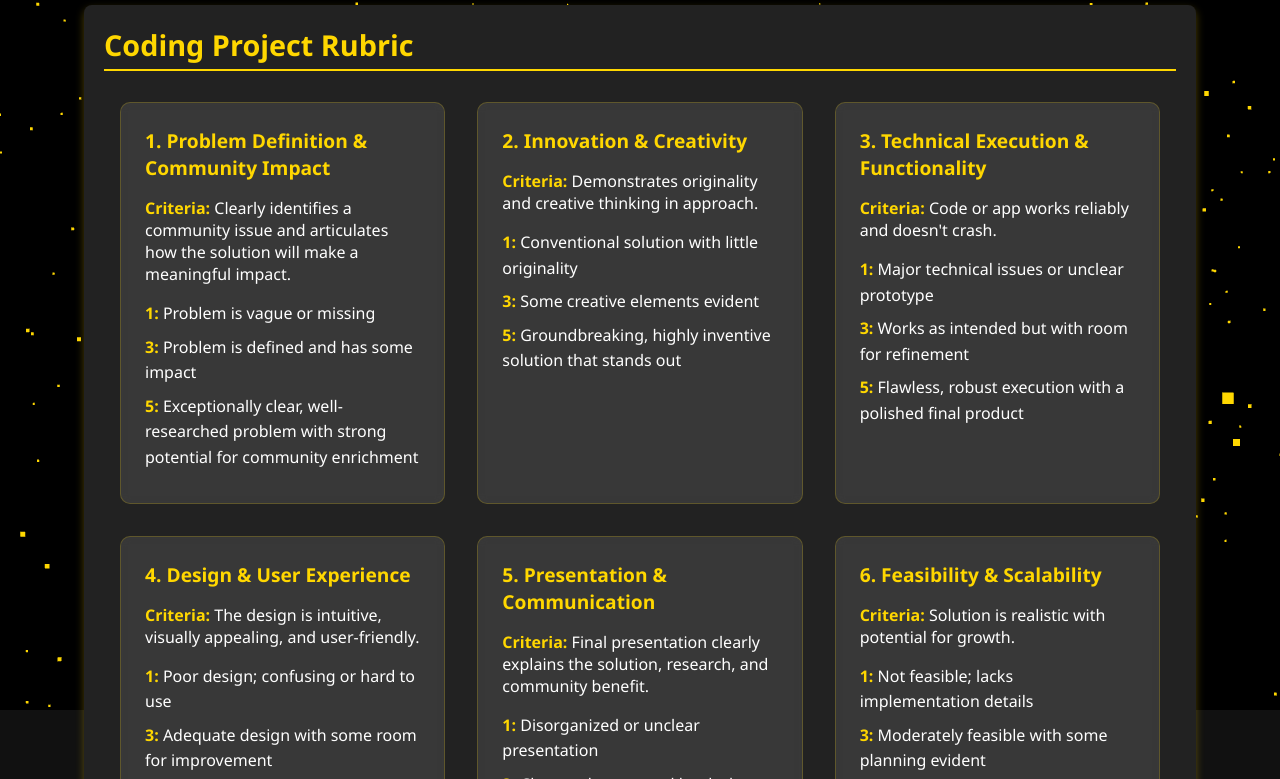
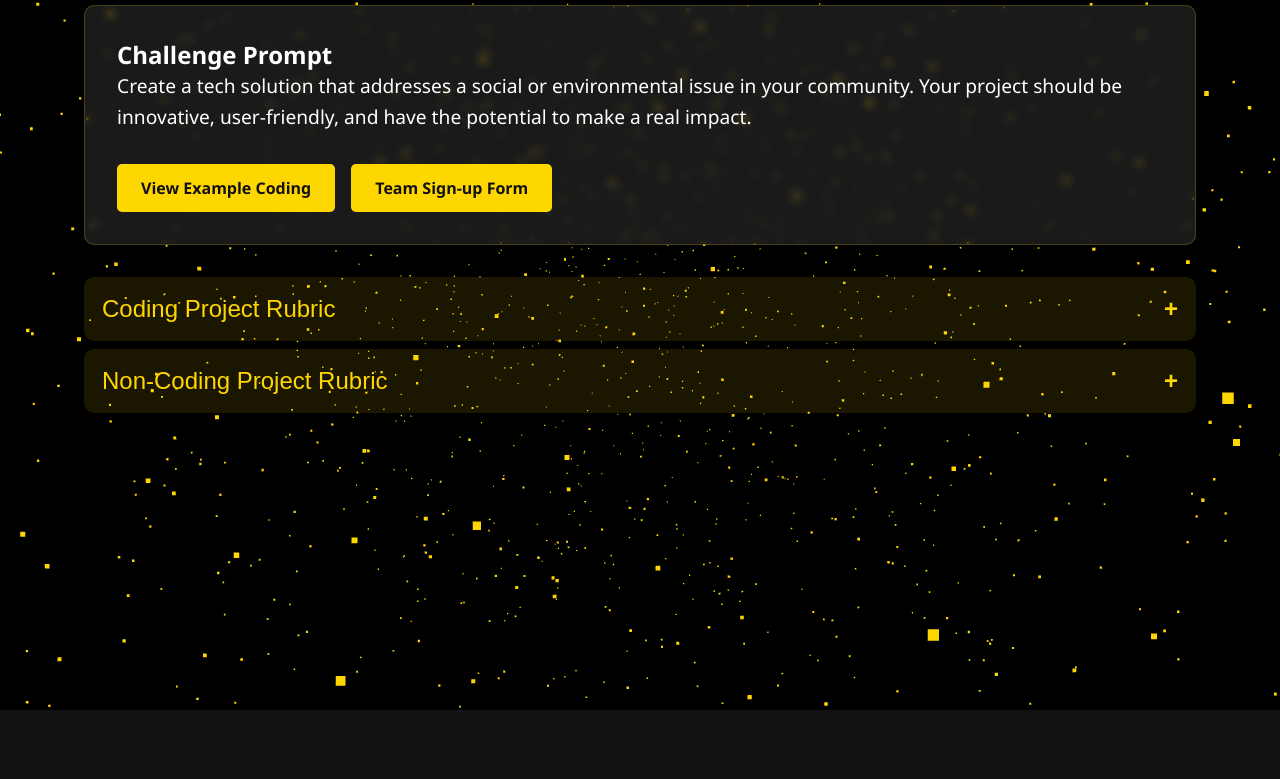
Before and after one commit to Kanwar-Ghuman/fhs-hackathon, a plain HTML site: page resources.html in a window 1280 px wide. Shown: the part 150-929 px from the top of the page. After the commit the page ends 860 px from the top, so only its background shows below. Drawn offline with nearby package versions, Linux system fonts and the light colour scheme.

Commit message:
resources update

```diff
--- a/resources.html
+++ b/resources.html
@@ -5,6 +5,82 @@
     <meta name="viewport" content="width=device-width, initial-scale=1.0" />
     <title>Resources - FHS Hackathon</title>
     <link rel="stylesheet" href="style.css" />
+    <style>
+      /* Collapsible styles */
+      .collapsible {
+        background: rgba(255, 215, 0, 0.1);
+        color: #ffd700;
+        cursor: pointer;
+        padding: 18px;
+        width: 100%;
+        border: none;
+        text-align: left;
+        outline: none;
+        font-size: 1.5rem;
+        transition: 0.4s;
+        border-radius: 10px;
+        margin-bottom: 0.5rem;
+        display: flex;
+        justify-content: space-between;
+        align-items: center;
+      }
+
+      .collapsible:after {
+        content: "\002B";
+        color: #ffd700;
+        font-weight: bold;
+        float: right;
+        margin-left: 5px;
+      }
+
+      .collapsible-content {
+        max-height: 0;
+        overflow: hidden;
+        transition: max-height 0.3s ease-out;
+      }
+
+      .prompt-section {
+        background: rgba(255, 255, 255, 0.1);
+        padding: 2rem;
+        border-radius: 10px;
+        margin-bottom: 2rem;
+        backdrop-filter: blur(5px);
+        border: 1px solid rgba(255, 215, 0, 0.2);
+      }
+
+      .prompt-text {
+        font-size: 1.2rem;
+        line-height: 1.6;
+        margin-bottom: 2rem;
+        color: #fff;
+      }
+
+      .button-container {
+        display: flex;
+        gap: 1rem;
+        flex-wrap: wrap;
+      }
+
+      .redirect-button {
+        background: #ffd700;
+        color: #111;
+        padding: 0.8rem 1.5rem;
+        border: none;
+        border-radius: 5px;
+        font-size: 1rem;
+        font-weight: bold;
+        cursor: pointer;
+        transition: all 0.3s ease;
+        text-decoration: none;
+        display: inline-block;
+      }
+
+      .redirect-button:hover {
+        background: #ffeb3b;
+        transform: translateY(-2px);
+        box-shadow: 0 4px 8px rgba(0, 0, 0, 0.2);
+      }
+    </style>
   </head>
   <body>
     <nav class="navbar">
@@ -16,18 +92,45 @@
 
     <div class="container">
       <header>
-        <h1>Judging Rubrics</h1>
+        <h1>Hackathon Resources</h1>
       </header>
       <div class="content">
+        <!-- Challenge Prompt Section -->
+        <section class="prompt-section">
+          <h2>Challenge Prompt</h2>
+          <p class="prompt-text">
+            Create a tech solution that addresses a social or environmental
+            issue in your community. Your project should be innovative,
+            user-friendly, and have the potential to make a real impact.
+          </p>
+          <div class="button-container">
+            <a
+              href="https://hackathon-example.vercel.app/?authuser=0"
+              class="redirect-button"
+              target="_blank"
+              >View Example Coding</a
+            >
+            <a
+              href="https://docs.google.com/forms/d/e/1FAIpQLSf3BkCAzcM5G7rMOKBFXWxjk_7SMSAB3tFvDuE5gUyWUMKSHA/viewform"
+              class="redirect-button"
+              target="_blank"
+              >Team Sign-up Form</a
+            >
+          </div>
+        </section>
+
+        <!-- Collapsible Rubric Sections -->
+        <button class="collapsible">Coding Project Rubric</button>
+        <div class="collapsible-content">
           <section class="card rubric-section">
-          <h2>Coding Project Rubric</h2>
             <div class="rubric-grid">
               <!-- Category 1 -->
               <div class="rubric-item">
                 <h3>1. Problem Definition & Community Impact</h3>
                 <p>
-                <strong>Criteria:</strong> Clearly identifies a community issue
-                and articulates how the solution will make a meaningful impact.
+                  <strong>Criteria:</strong> Clearly identifies a community
+                  issue and articulates how the solution will make a meaningful
+                  impact.
                 </p>
                 <ul>
                   <li><strong>1:</strong> Problem is vague or missing</li>
@@ -44,8 +147,8 @@
               <div class="rubric-item">
                 <h3>2. Innovation & Creativity</h3>
                 <p>
-                <strong>Criteria:</strong> Demonstrates originality and creative
-                thinking in approach.
+                  <strong>Criteria:</strong> Demonstrates originality and
+                  creative thinking in approach.
                 </p>
                 <ul>
                   <li>
@@ -54,8 +157,8 @@
                   </li>
                   <li><strong>3:</strong> Some creative elements evident</li>
                   <li>
-                  <strong>5:</strong> Groundbreaking, highly inventive solution
-                  that stands out
+                    <strong>5:</strong> Groundbreaking, highly inventive
+                    solution that stands out
                   </li>
                 </ul>
               </div>
@@ -76,8 +179,8 @@
                     refinement
                   </li>
                   <li>
-                  <strong>5:</strong> Flawless, robust execution with a polished
-                  final product
+                    <strong>5:</strong> Flawless, robust execution with a
+                    polished final product
                   </li>
                 </ul>
               </div>
@@ -114,7 +217,8 @@
                     <strong>1:</strong> Disorganized or unclear presentation
                   </li>
                   <li>
-                  <strong>3:</strong> Clear and structured but lacks some detail
+                    <strong>3:</strong> Clear and structured but lacks some
+                    detail
                   </li>
                   <li>
                     <strong>5:</strong> Exceptionally clear, engaging, and
@@ -126,12 +230,13 @@
               <div class="rubric-item">
                 <h3>6. Feasibility & Scalability</h3>
                 <p>
-                <strong>Criteria:</strong> Solution is realistic with potential
-                for growth.
+                  <strong>Criteria:</strong> Solution is realistic with
+                  potential for growth.
                 </p>
                 <ul>
                   <li>
-                  <strong>1:</strong> Not feasible; lacks implementation details
+                    <strong>1:</strong> Not feasible; lacks implementation
+                    details
                   </li>
                   <li>
                     <strong>3:</strong> Moderately feasible with some planning
@@ -145,16 +250,19 @@
               </div>
             </div>
           </section>
+        </div>
 
+        <button class="collapsible">Non-Coding Project Rubric</button>
+        <div class="collapsible-content">
           <section class="card rubric-section">
-          <h2>Non-Coding Project Rubric</h2>
             <div class="rubric-grid">
               <!-- Category 1 -->
               <div class="rubric-item">
                 <h3>1. Problem Definition & Community Impact</h3>
                 <p>
-                <strong>Criteria:</strong> Clearly identifies a community issue
-                and articulates how the solution will make a meaningful impact.
+                  <strong>Criteria:</strong> Clearly identifies a community
+                  issue and articulates how the solution will make a meaningful
+                  impact.
                 </p>
                 <ul>
                   <li><strong>1:</strong> Problem is vague or missing</li>
@@ -171,8 +279,8 @@
               <div class="rubric-item">
                 <h3>2. Innovation & Creativity</h3>
                 <p>
-                <strong>Criteria:</strong> Demonstrates originality and creative
-                thinking in approach.
+                  <strong>Criteria:</strong> Demonstrates originality and
+                  creative thinking in approach.
                 </p>
                 <ul>
                   <li>
@@ -181,8 +289,8 @@
                   </li>
                   <li><strong>3:</strong> Some creative elements evident</li>
                   <li>
-                  <strong>5:</strong> Groundbreaking, highly inventive solution
-                  that stands out
+                    <strong>5:</strong> Groundbreaking, highly inventive
+                    solution that stands out
                   </li>
                 </ul>
               </div>
@@ -219,7 +327,8 @@
                     <strong>1:</strong> Disorganized or unclear presentation
                   </li>
                   <li>
-                  <strong>3:</strong> Clear and structured but lacks some detail
+                    <strong>3:</strong> Clear and structured but lacks some
+                    detail
                   </li>
                   <li>
                     <strong>5:</strong> Exceptionally clear and engaging
@@ -231,12 +340,13 @@
               <div class="rubric-item">
                 <h3>5. Feasibility & Scalability</h3>
                 <p>
-                <strong>Criteria:</strong> Solution is realistic with potential
-                for growth.
+                  <strong>Criteria:</strong> Solution is realistic with
+                  potential for growth.
                 </p>
                 <ul>
                   <li>
-                  <strong>1:</strong> Not feasible; lacks implementation details
+                    <strong>1:</strong> Not feasible; lacks implementation
+                    details
                   </li>
                   <li>
                     <strong>3:</strong> Moderately feasible with some planning
@@ -252,8 +362,27 @@
           </section>
         </div>
       </div>
+    </div>
 
     <script src="https://cdnjs.cloudflare.com/ajax/libs/three.js/r128/three.min.js"></script>
     <script src="script.js"></script>
+
+    <script>
+      // Add JavaScript for collapsible functionality
+      document.addEventListener("DOMContentLoaded", function () {
+        var coll = document.getElementsByClassName("collapsible");
+        for (var i = 0; i < coll.length; i++) {
+          coll[i].addEventListener("click", function () {
+            this.classList.toggle("active");
+            var content = this.nextElementSibling;
+            if (content.style.maxHeight) {
+              content.style.maxHeight = null;
+            } else {
+              content.style.maxHeight = content.scrollHeight + "px";
+            }
+          });
+        }
+      });
+    </script>
   </body>
 </html>
```
Lines whose indentation alone changed are shown as unchanged.
